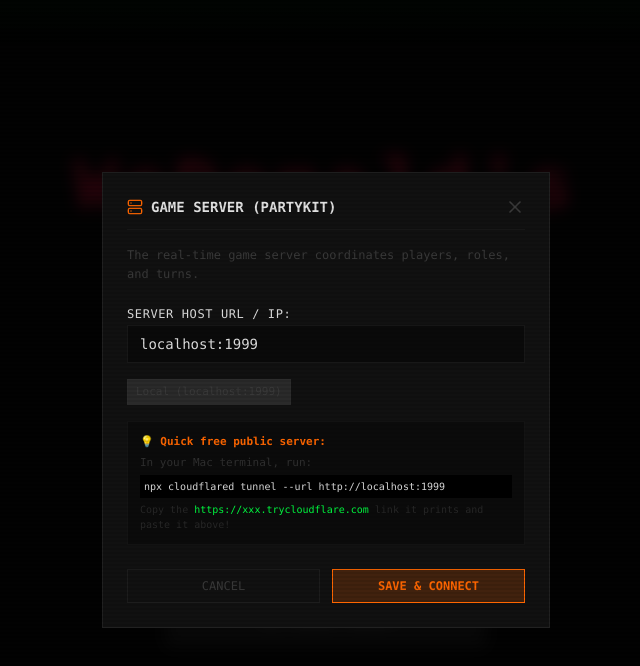
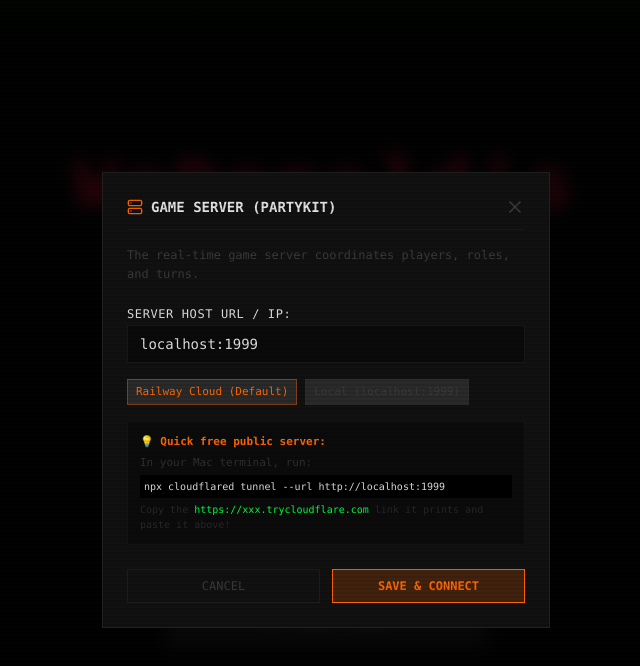
Before and after one commit to alexminerul-debug/wcdonalds, a React (Vite) app: page / in a window 1280 px wide. Both pictures are taken after a click on the button "Server". Shown: the top 666 px of the page, without its empty margins (314-954 px from the left). Built offline with nearby package versions, Linux system fonts and the light colour scheme.

Commit message:
feat: hardcode railway production backend as default host

```diff
--- a/src/components/ui/ServerSettingsModal.tsx
+++ b/src/components/ui/ServerSettingsModal.tsx
@@ -79,6 +79,13 @@ export function ServerSettingsModal({
         <div className="flex gap-2">
           <button
             type="button"
+            onClick={() => setHostInput("wcdonalds-production-3e0b.up.railway.app")}
+            className="text-[11px] px-2 py-1 bg-ash border border-amber-glow/40 text-amber-glow hover:bg-amber-glow/20 transition-colors cursor-pointer"
+          >
+            Railway Cloud (Default)
+          </button>
+          <button
+            type="button"
             onClick={handleResetLocal}
             className="text-[11px] px-2 py-1 bg-ash border border-fog/20 text-fog hover:text-bone transition-colors cursor-pointer"
           >
--- a/src/shared/constants.ts
+++ b/src/shared/constants.ts
@@ -110,7 +110,7 @@ export function getPartyKitHost(): string {
     return String(envHost).replace(/^(https?|wss?):\/\//, "").replace(/\/$/, "");
   }
 
-  return "localhost:1999";
+  return "wcdonalds-production-3e0b.up.railway.app";
 }
 
 export function setPartyKitHost(host: string): void {
```
